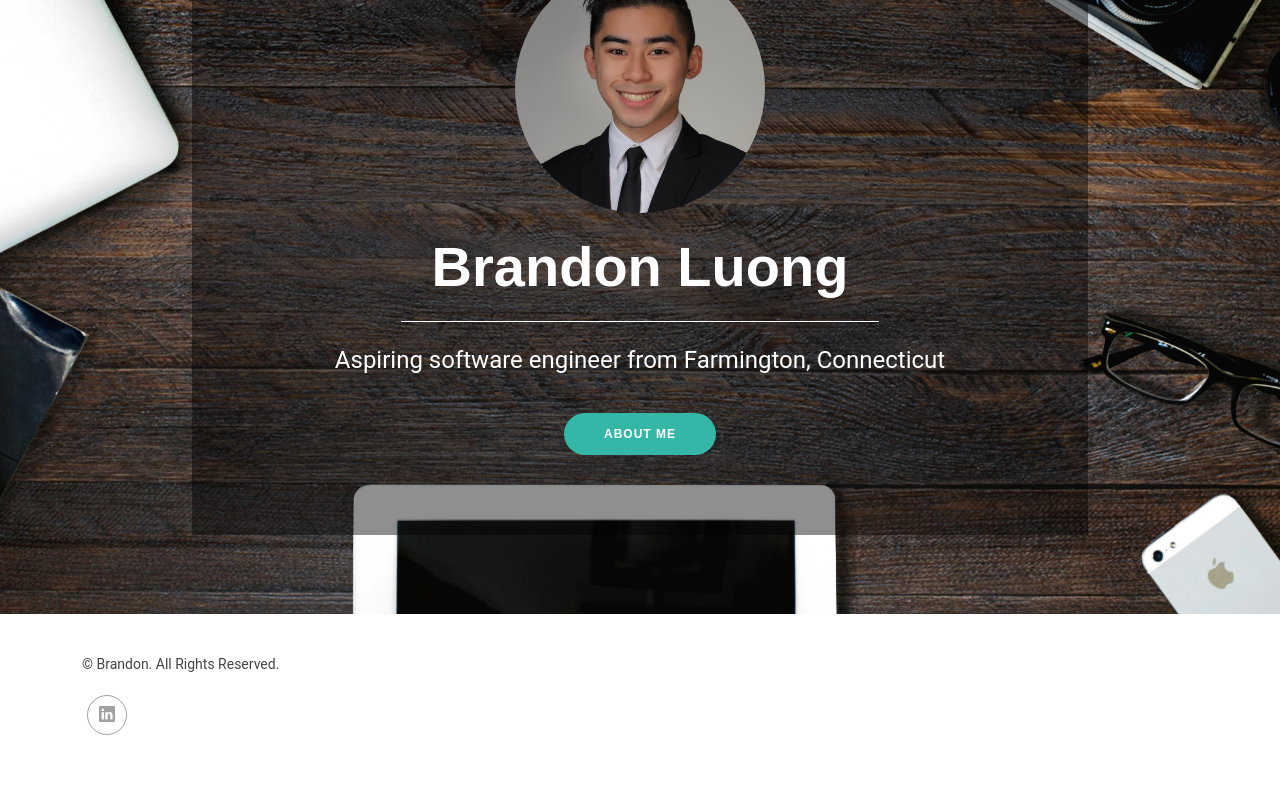
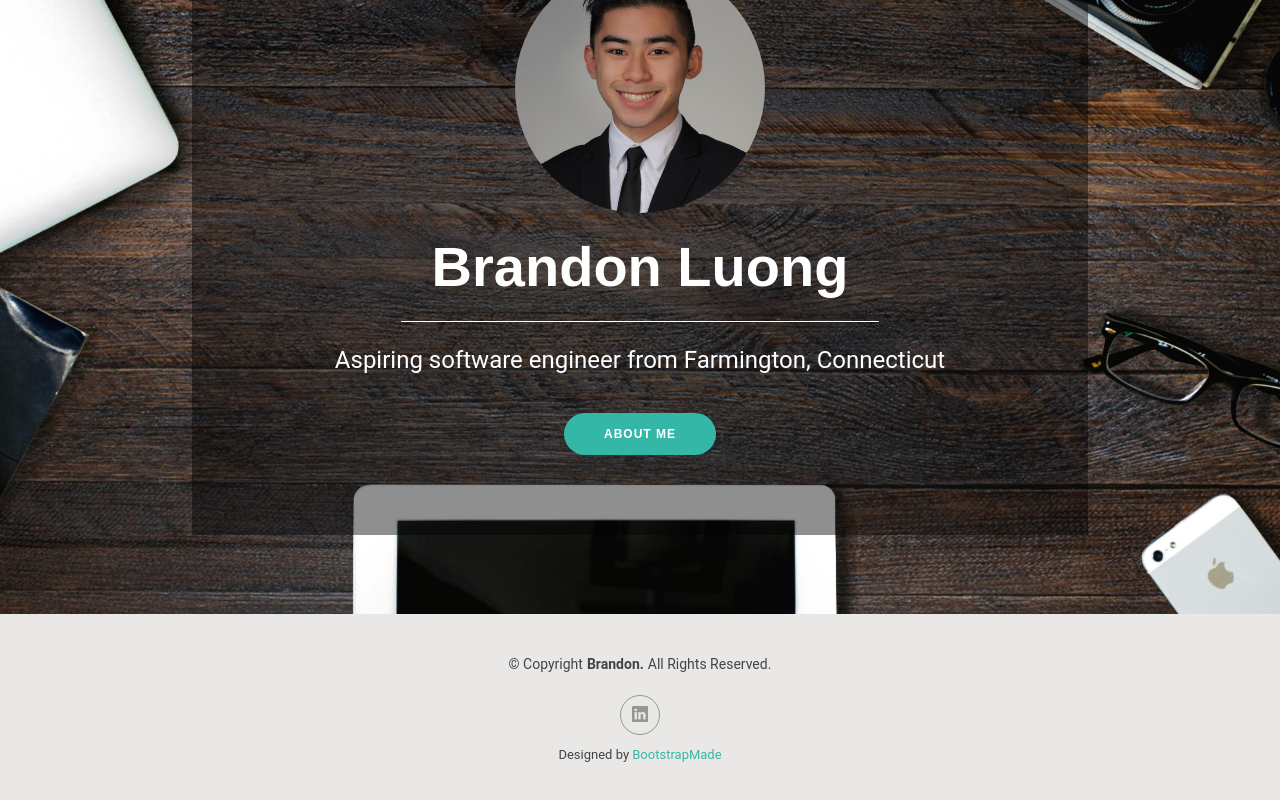
Before and after one commit to bhansea/Personal-Website, a Next.js app: page / in a window 1280 px wide. Shown: the part 270-1070 px from the top of the page. Before the commit the page ends 1045 px from the top, so only its background shows below. Built offline with nearby package versions, Linux system fonts and the light colour scheme.

Commit message:
Fix footer in layout.js
TODO: Fix scroll position on refresh

```diff
--- a/src/app/layout.js
+++ b/src/app/layout.js
@@ -56,18 +56,38 @@ export default function RootLayout({ children }) {
         {children}
 
         {/* Footer */}
-        <footer id="footer" className="footer">
+        <footer id="footer" className="footer light-background">
           <div className="container">
-            <p>© Brandon. All Rights Reserved.</p>
-            <div className="social-links">
-              <a href="https://www.linkedin.com/in/brandon-luong-12-/"
-                 target="_blank"
-                 rel="noopener noreferrer">
+            <div className="copyright text-center">
+              <p>
+                © <span>Copyright</span>
+                <strong className="px-1 sitename">Brandon.</strong>
+                <span>All Rights Reserved.<br /></span>
+              </p>
+            </div>
+            <div className="social-links d-flex justify-content-center">
+              <a
+                href="https://www.linkedin.com/in/brandon-luong-12-/"
+                target="_blank"
+                rel="noopener noreferrer"
+              >
                 <i className="bi bi-linkedin"></i>
+              </a>
+            </div>
+            <div className="credits">
+              Designed by{" "}
+              <a
+                href="https://bootstrapmade.com/"
+                target="_blank"
+                rel="noopener noreferrer"
+              >
+                BootstrapMade
               </a>
             </div>
           </div>
         </footer>
+
+
       </body>
     </html>
   );
--- a/src/styles/globals.css
+++ b/src/styles/globals.css
@@ -170,7 +170,7 @@ h6 {
   color: var(--heading-color);
 }
 
-.sitename {
+.header .sitename {
   font-size: 32px;
   font-weight: 300;
   text-transform: uppercase;
```
